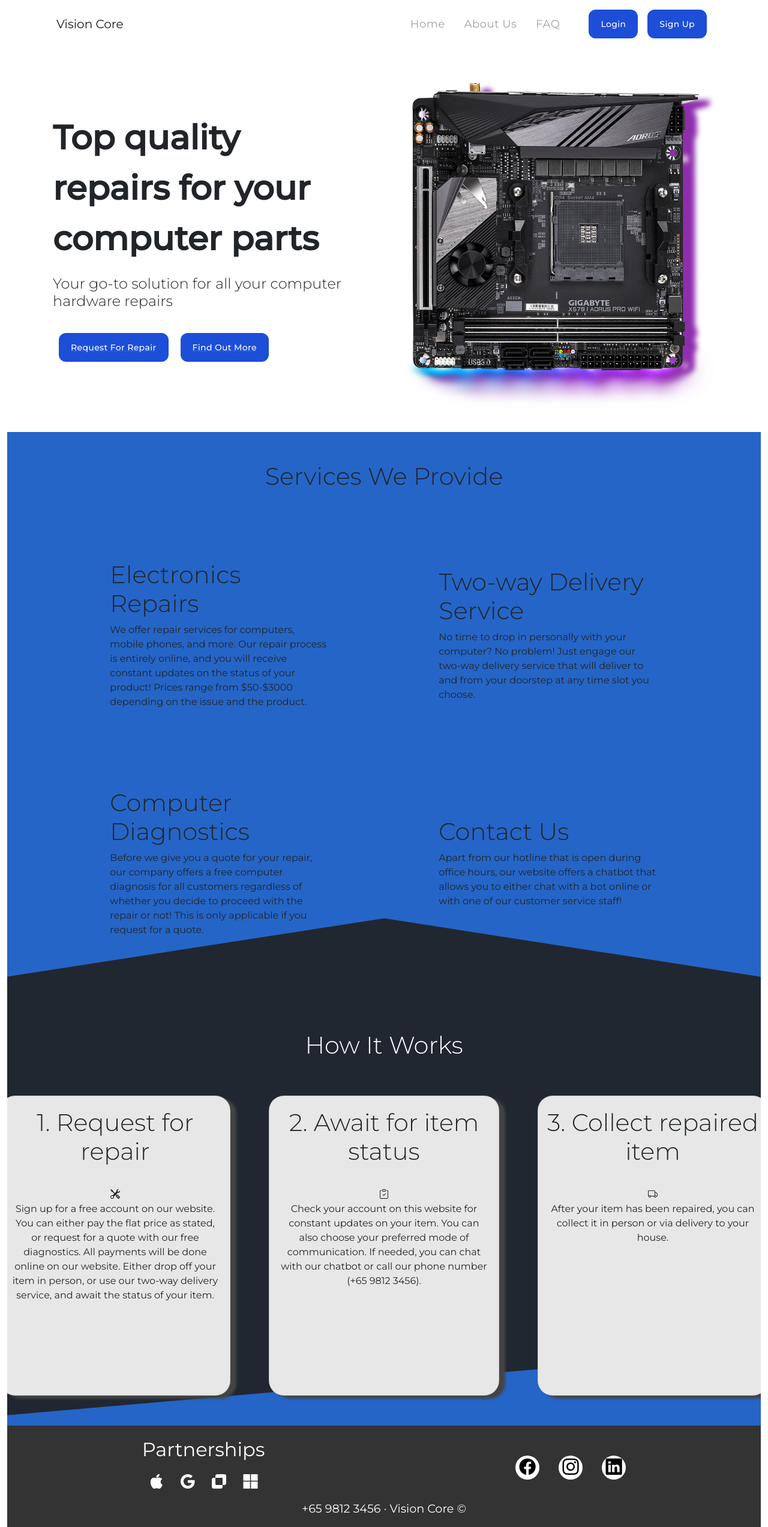
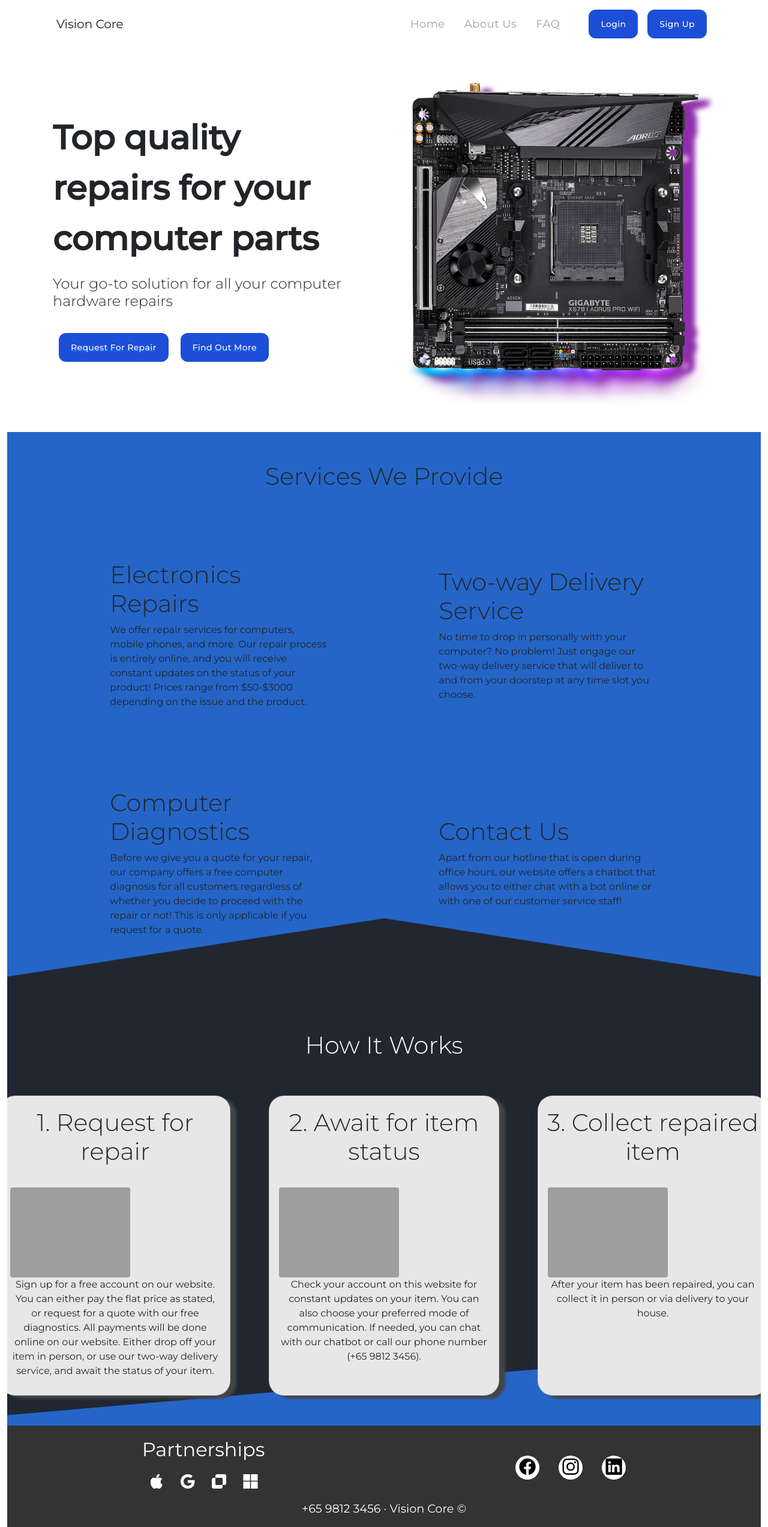
Before and after one commit to sunshinefactoryyy/app-security-proj, a Flask app: page / in a window 1280 px wide. Shown: the whole page at 60% size. Run offline with Flask 2, Linux system fonts and the light colour scheme; style sheets or scripts are compiled from the project's sources; some libraries are stand-ins or nearby versions; grey boxes are pictures that could not be loaded.

Commit message:
using images instead of bootstrap icons for the services logos. Still need to get images that are ACTUALLY PNG/SVG format

```diff
--- a/static/styles/Global.css
+++ b/static/styles/Global.css
@@ -181,8 +181,9 @@ section {
   transition: 0.2s;
 }
 
-#main .workflow .workflow-content .card h2 {
-  font-size: 2em;
+#main .workflow .workflow-content .card .card-body #icon {
+  height: 150px;
+  width: 200px;
 }
 
 #main .footer {
--- a/static/styles/Global.scss
+++ b/static/styles/Global.scss
@@ -174,8 +174,11 @@ section {
         filter: drop-shadow(10px 5px 2px rgb(68, 68, 68));
         transition: 0.2s;
 
-        h2 {
-          font-size: 2em;
+        .card-body {
+          #icon {
+            height: 150px;
+            width: 200px;
+          }
         }
       }
     }
--- a/templates/home.html
+++ b/templates/home.html
@@ -128,10 +128,12 @@
     <h1 class="h1 workflow-title font-weight-bold text-center display-6">How It Works</h1>
 
     <div class="workflow-content col-xs-12 d-flex justify-content-center align-items-center">
-      <div class="card request col-lg-9">
-        <strong class="card-title display-6 text-center font-weight-bold">1. Request for repair</strong>
+      <div class="card col-lg-9 text-center">
+        <strong class="card-title display-6 font-weight-bold">1. Request for repair</strong>
         <div class="card-body text-center">
-          <i class="bi bi-tools"></i>
+
+          <img src="/static/public/Repair.png" id="icon" class="rounded">
+
           <p class="card-text">
             Sign up for a free account on our website. You can either pay the flat
             price as stated, or request for a quote with our free diagnostics. All
@@ -145,10 +147,12 @@
       </div>
       <!--step request-->
 
-      <div class="card status col-lg-9">
-        <strong class="card-title display-6 text-center font-weight-bold">2. Await for item status</strong>
+      <div class="card col-lg-9 text-center">
+        <strong class="card-title display-6 font-weight-bold">2. Await for item status</strong>
         <div class="card-body text-center">
-          <i class="bi bi-clipboard-check"></i>
+
+          <img src="/static/public/status.png" id="icon" class="rounded">
+
           <p class="card-text">
             Check your account on this website for constant updates on your item.
             You can also choose your preferred mode of communication. If needed,
@@ -161,10 +165,12 @@
       </div>
       <!--step status-->
 
-      <div class="card collect col-lg-9">
+      <div class="card col-lg-9 text-center">
         <strong class="card-title display-6 text-center font-weight-bold">3. Collect repaired item</strong>
         <div class="card-body text-center">
-          <i class="bi bi-truck"></i>
+
+          <img src="/static/public/Delivery.png" id="icon" class="rounded">
+
           <p class="card-text">
             After your item has been repaired, you can collect it in person or via
             delivery to your house.
--- a/templates/sign_up.html
+++ b/templates/sign_up.html
@@ -1,4 +1,6 @@
-{% extends "base.html" %} {% block content %}
+{% extends "base.html" %}
+
+{% block content %}
 <section class="form-container d-flex justify-content-around align-items-center">
     <img src="/static/public/Secure_login.svg">
 
```
Also changed, not shown: 1 other file.
